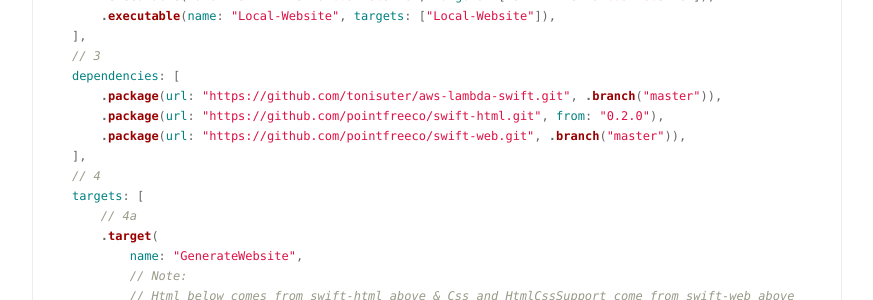
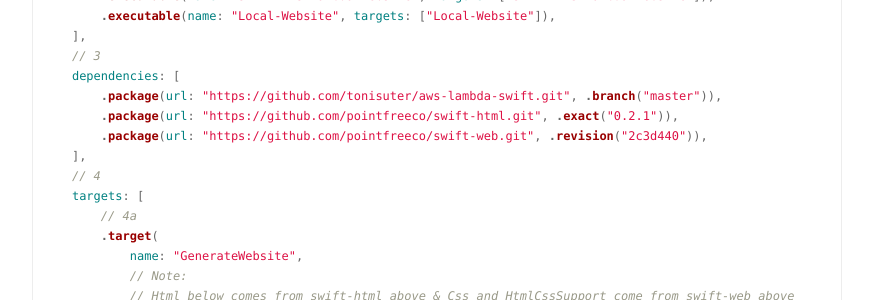
Before and after one commit to jasonzurita/jasonzurita.github.io, a Jekyll site: the page built from _posts/2019-3-05-websites-using-swift-and-aws-lambda.markdown, in a window 1280 px wide and 900 px high, scrolled down 4014 px. Shown: the part 151-451 px from the top of the window, without its empty margins (203-1076 px from the left). Built offline with Jekyll 4.4.1, drawn with Linux system fonts in a browser that asks for light colours.

Commit message:
fix(post): update dependency versions (websites using swift)
The version constraints were not strict enough
for the pointfreeco dependencies due to their constant
changing. One issue is that swift-web hasn't been updated
to Swift 5 at this time. See this open issue:
https://github.com/pointfreeco/swift-web/issues/187.

As a result, this project would no longer compile. The solution
is to update the dependencies to be stricter, more compatible, versions
which were found by looking at the pointfreeco main repo's Pakcage.swift:
https://github.com/pointfreeco/pointfreeco/blob/master/Package.swift.

Note: the above link dependencies may change beyond the basis of this fix,
but it is good to note where the source of this fix came from at this point in time.

Example repo also updated with this fix:
https://github.com/jasonzurita/Swift-AWS-Lambda-Website

```diff
--- a/_posts/2019-3-05-websites-using-swift-and-aws-lambda.markdown
+++ b/_posts/2019-3-05-websites-using-swift-and-aws-lambda.markdown
@@ -119,8 +119,8 @@ let package = Package(
     // 3
     dependencies: [
         .package(url: "https://github.com/tonisuter/aws-lambda-swift.git", .branch("master")),
-        .package(url: "https://github.com/pointfreeco/swift-html.git", from: "0.2.0"),
-        .package(url: "https://github.com/pointfreeco/swift-web.git", .branch("master")),
+        .package(url: "https://github.com/pointfreeco/swift-html.git", .exact("0.2.1")),
+        .package(url: "https://github.com/pointfreeco/swift-web.git", .revision("2c3d440")),
     ],
     // 4
     targets: [
```
